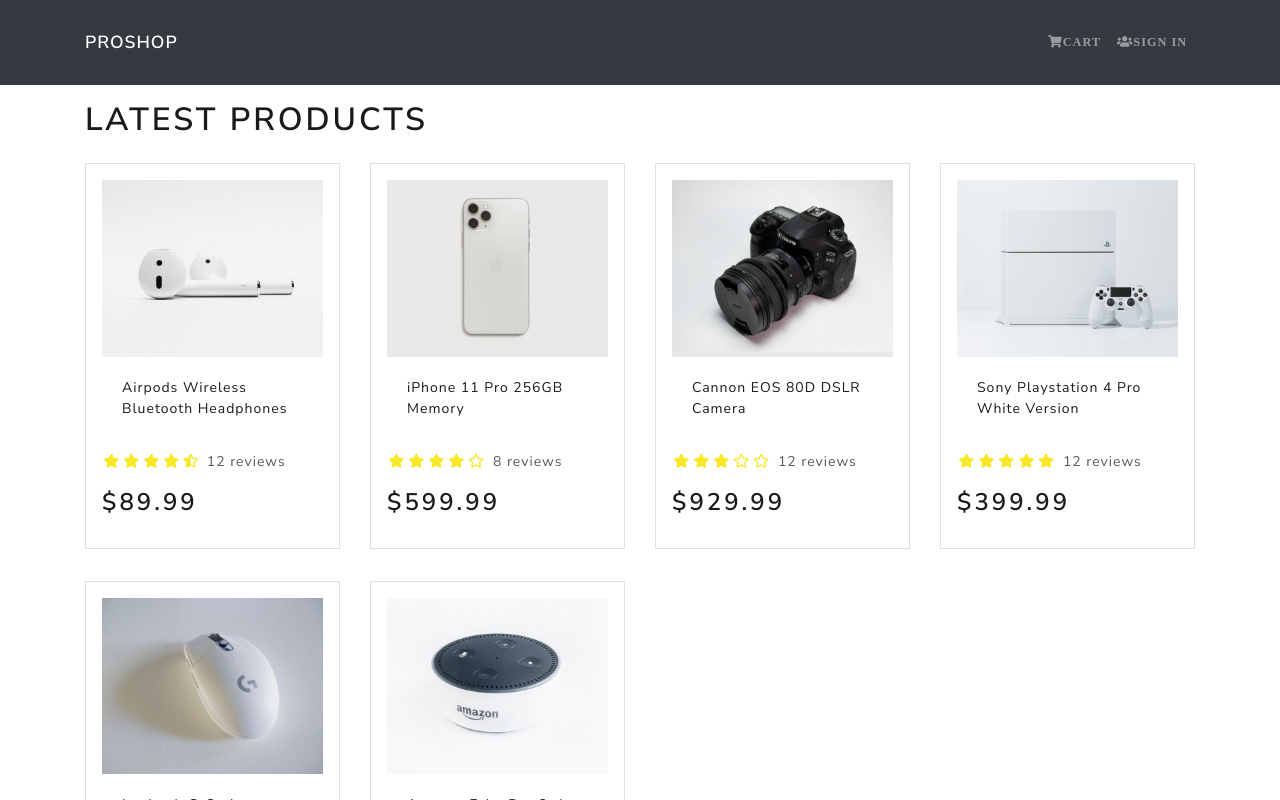
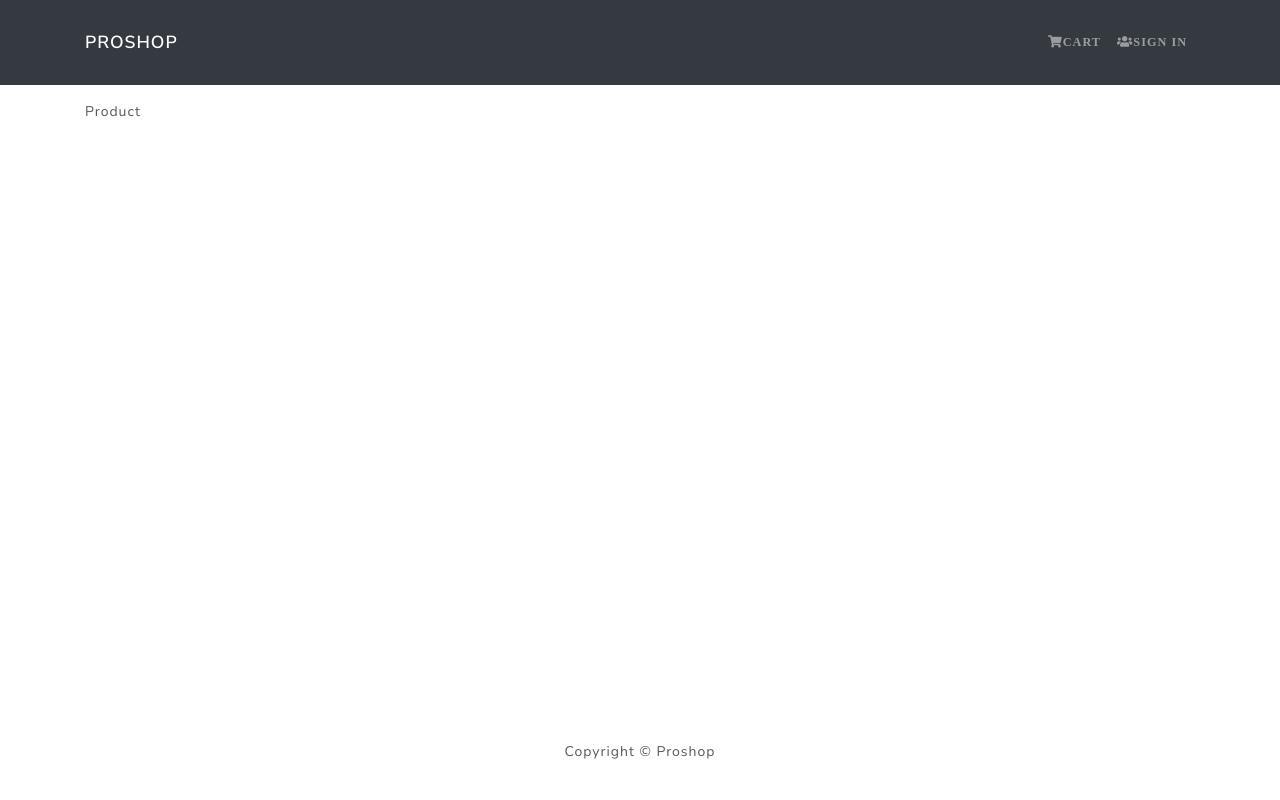
Before and after one commit to davisantosr/MERN-proshop-bradTraversy, a React (Create React App) app in the folder frontend/: page /product/1 in a window 1280 px wide. Shown: the top 800 px of the page. Built offline with nearby package versions, Linux system fonts and the light colour scheme.

Commit message:
add react router dom and react router bootstrap|implementing initial routes | add ProductScreen

```diff
--- a/frontend/package.json
+++ b/frontend/package.json
@@ -9,6 +9,8 @@
     "react": "^17.0.1",
     "react-bootstrap": "^1.4.0",
     "react-dom": "^17.0.1",
+    "react-router-bootstrap": "^0.25.0",
+    "react-router-dom": "^5.2.0",
     "react-scripts": "4.0.1",
     "web-vitals": "^0.2.4"
   },
--- a/frontend/src/App.js
+++ b/frontend/src/App.js
@@ -1,22 +1,27 @@
 import React from 'react'
+import { BrowserRouter as Router, Route, Switch } from 'react-router-dom'
 import { Container } from 'react-bootstrap'
 
 import Header from './components/Header'
 import Footer from './components/Footer'
 import HomeScreen from './screens/HomeScreen'
+import ProductScreen from './screens/ProductScreen'
 
 
 const App = () => {
   return (
-    <>
+
+    <Router>
       <Header />
       <main className='py-3'>
         <Container>
-            <HomeScreen />
+            <Route path='/' exact component={HomeScreen} />
+            <Route path='/product/:id' component={ProductScreen} />
+
         </Container>
       </main>
       <Footer />
-    </>
+    </Router>
   );
 }
 
--- /dev/null
+++ b/frontend/src/screens/ProductScreen.js
@@ -0,0 +1,11 @@
+import React from 'react'
+
+const ProductScreen = () => {
+  return (
+    <div>
+      Product
+    </div>
+  )
+}
+
+export default ProductScreen
```
Also changed, not shown: 2 other files (tests, documents, lock files or other folders).
